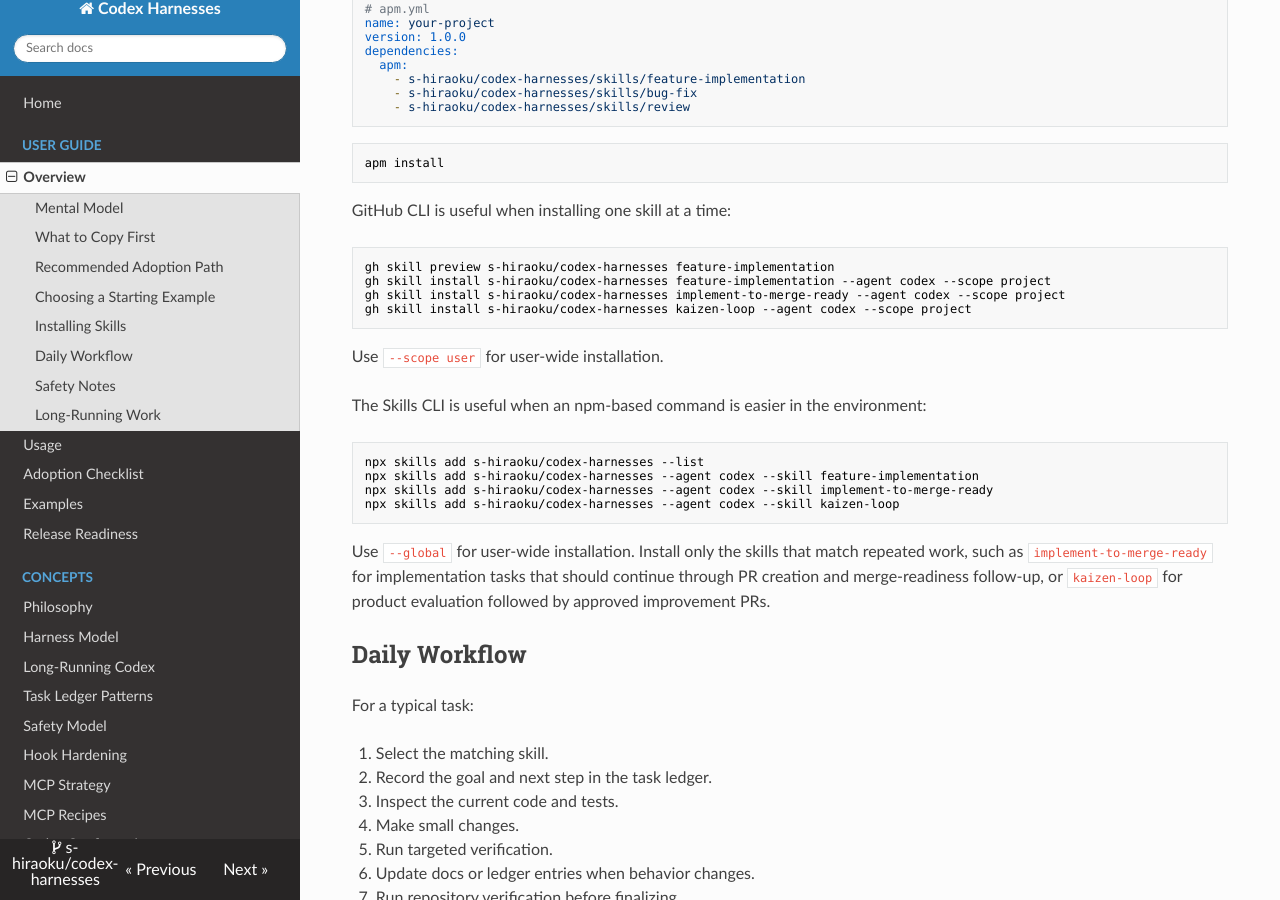
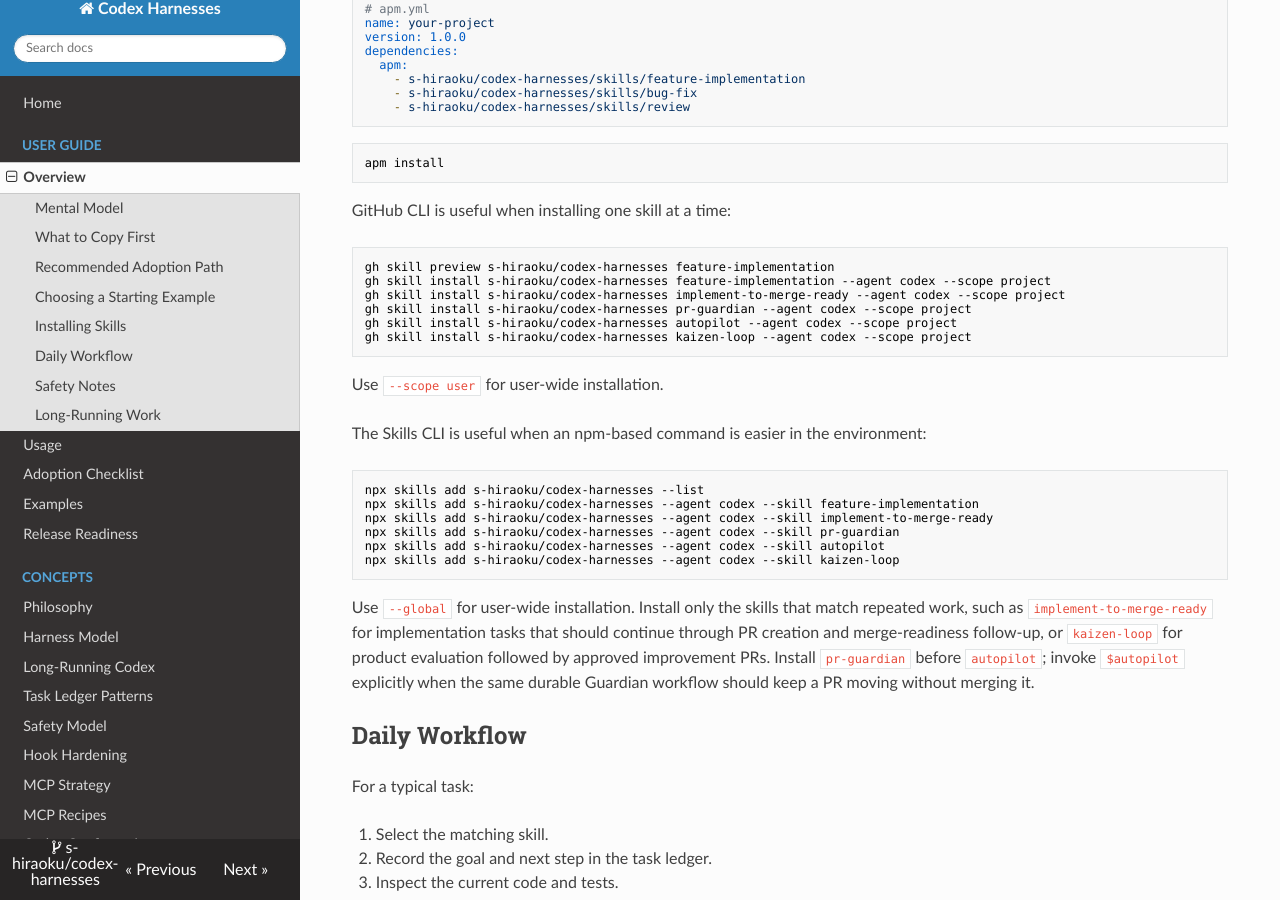
Before and after one commit to s-hiraoku/codex-harnesses, an MkDocs documentation site: the page built from docs/user-guide.md, in a window 1280 px wide and 900 px high, scrolled down 1563 px. Built offline with MkDocs 1.6.1, drawn with Linux system fonts in a browser that asks for light colours; nearby versions of some CDN libraries.

Commit message:
feat: add explicit PR autopilot skill

````diff
--- a/docs/user-guide.md
+++ b/docs/user-guide.md
@@ -75,6 +75,8 @@
 gh skill preview s-hiraoku/codex-harnesses feature-implementation
 gh skill install s-hiraoku/codex-harnesses feature-implementation --agent codex --scope project
 gh skill install s-hiraoku/codex-harnesses implement-to-merge-ready --agent codex --scope project
+gh skill install s-hiraoku/codex-harnesses pr-guardian --agent codex --scope project
+gh skill install s-hiraoku/codex-harnesses autopilot --agent codex --scope project
 gh skill install s-hiraoku/codex-harnesses kaizen-loop --agent codex --scope project
 ```
 
@@ -86,10 +88,12 @@
 npx skills add s-hiraoku/codex-harnesses --list
 npx skills add s-hiraoku/codex-harnesses --agent codex --skill feature-implementation
 npx skills add s-hiraoku/codex-harnesses --agent codex --skill implement-to-merge-ready
+npx skills add s-hiraoku/codex-harnesses --agent codex --skill pr-guardian
+npx skills add s-hiraoku/codex-harnesses --agent codex --skill autopilot
 npx skills add s-hiraoku/codex-harnesses --agent codex --skill kaizen-loop
 ```
 
-Use `--global` for user-wide installation. Install only the skills that match repeated work, such as `implement-to-merge-ready` for implementation tasks that should continue through PR creation and merge-readiness follow-up, or `kaizen-loop` for product evaluation followed by approved improvement PRs.
+Use `--global` for user-wide installation. Install only the skills that match repeated work, such as `implement-to-merge-ready` for implementation tasks that should continue through PR creation and merge-readiness follow-up, or `kaizen-loop` for product evaluation followed by approved improvement PRs. Install `pr-guardian` before `autopilot`; invoke `$autopilot` explicitly when the same durable Guardian workflow should keep a PR moving without merging it.
 
 ## Daily Workflow
 
````
Also changed, not shown: README.md (+6 -1 lines), docs/usage.md (+6 -1 lines), ledger/verification.md (+7 -0 lines), skills/autopilot/SKILL.md (added, +32 -0 lines), 2 other files.
